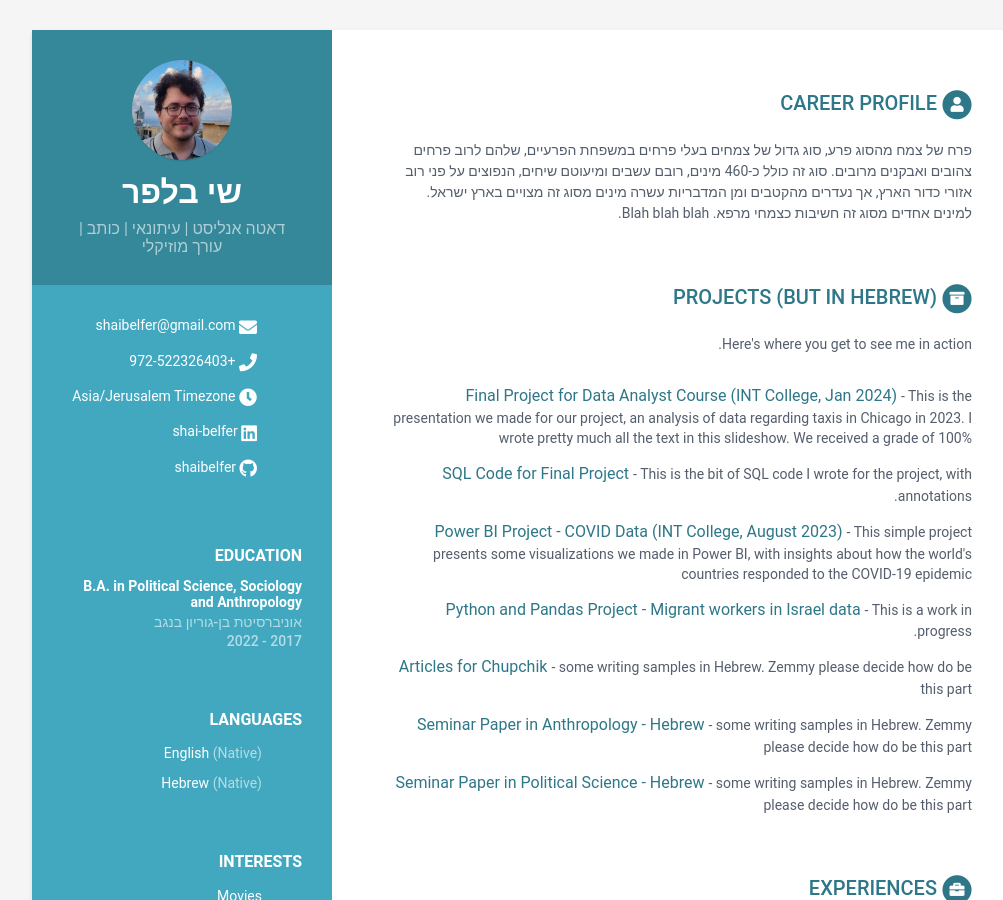
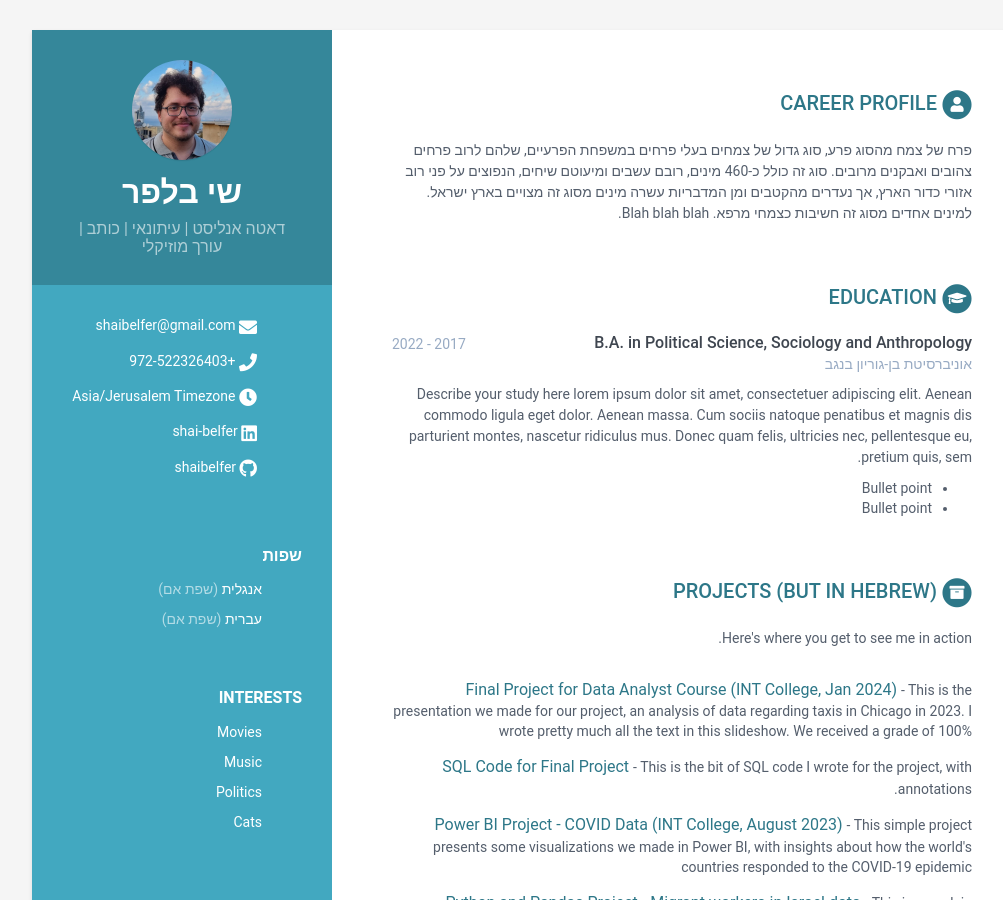
Before and after one commit to ShaiBelfer/shaibelfer.github.io, a Jekyll site: the page built from heb.html, in a window 1280 px wide and 900 px high. Shown: the whole window, without its empty margins (108-1111 px from the left). Built offline with Jekyll 4.4.1, drawn with Linux system fonts in a browser that asks for light colours.

```diff
--- a/_data/data.yml
+++ b/_data/data.yml
@@ -5,7 +5,7 @@
 sidebar:
     position: right # position of the sidebar : left or right
     about: False # set to False or comment line if you want to remove the "how to use?" in the sidebar
-    education: True # set to False if you want education in main section instead of in sidebar
+    education: False # set to False if you want education in main section instead of in sidebar
 
     # Profile information
     name: Shai Belfer
--- a/_data/heb.yml
+++ b/_data/heb.yml
@@ -5,7 +5,7 @@
 sidebar:
     position: left # position of the sidebar : left or right
     about: False # set to False or comment line if you want to remove the "how to use?" in the sidebar
-    education: True # set to False if you want education in main section instead of in sidebar
+    education: False # set to False if you want education in main section instead of in sidebar
 
     # Profile information
     name: שי בלפר
--- /dev/null
+++ b/_includes/interests_heb.html
@@ -0,0 +1,22 @@
+{% assign interests = site.data.heb.sidebar.interests %}
+{% if interests %}
+<div class="interests-container container-block">
+
+  <h2 class="container-block-title">
+    {{ interests.title }}
+  </h2>
+
+  <ul class="list-unstyled interests-list">
+    {% for interest in interests.info %}
+
+      {% if interest.link %}
+      <li><a href="{{ interest.link }}">{{ interest.item }}</a></li>
+      {% else %}
+      <li>{{ interest.item }}</li>
+      {% endif %}
+
+    {% endfor %}
+  </ul>
+
+</div><!--//interests-->
+{% endif %}
--- /dev/null
+++ b/_includes/language_heb.html
@@ -0,0 +1,19 @@
+{% assign languages = site.data.heb.sidebar.languages %}
+{% if languages %}
+<div class="languages-container container-block">
+
+  <h2 class="container-block-title">
+    {{ languages.title }}
+  </h2>
+
+  <ul class="list-unstyled interests-list">
+    {% for language in languages.info %}
+    <li>
+      {{ language.idiom }}
+      <span class="lang-desc">({{ language.level }})</span>
+    </li>
+    {% endfor %}
+  </ul>
+
+</div><!--//interests-->
+{% endif %}
--- a/_includes/sidebar_heb.html
+++ b/_includes/sidebar_heb.html
@@ -27,8 +27,8 @@
     {% include education_heb.html %}
   {% endif %}
 
-  {% include language.html %}
-  {% include interests.html %}
+  {% include language_heb.html %}
+  {% include interests_heb.html %}
 
   {% if sidebar.about %}
     {% include about.html %}
```
Also changed, not shown: articles.md (+14 -11 lines).
